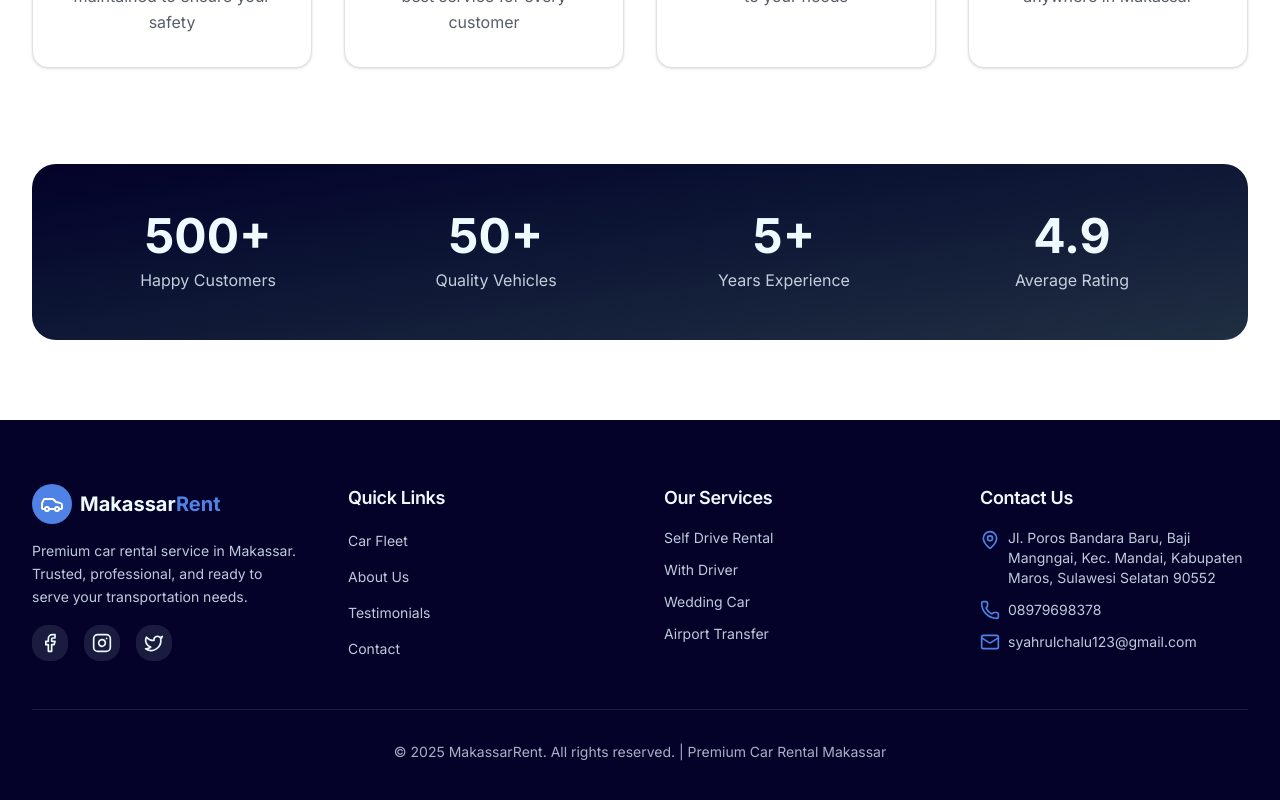
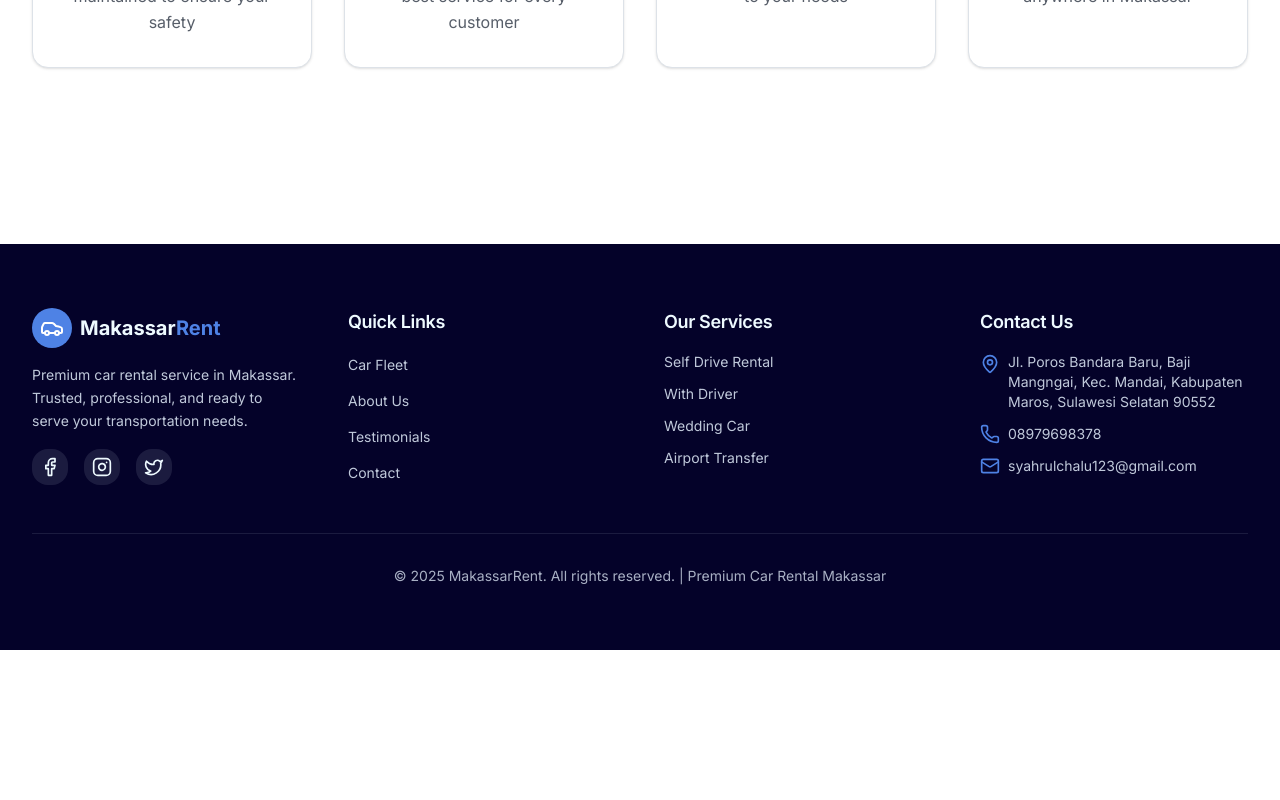
Before and after one commit to pakdhel/makassar-rent-car-new, a Next.js app: page /about in a window 1280 px wide. Shown: the part 1213-2013 px from the top of the page. After the commit the page ends 1863 px from the top, so only its background shows below. Built offline with nearby package versions, Linux system fonts and the light colour scheme.

Commit message:
menghilangkan stats

```diff
--- a/src/app/about/page.js
+++ b/src/app/about/page.js
@@ -101,7 +101,7 @@ export default function About() {
                 </div>
 
                 {/* Stats */}
-                <div className="grid md:grid-cols-4 gap-8 bg-linear-to-br from-primary to-secondary rounded-3xl p-12 text-primary-foreground">
+                {/* <div className="grid md:grid-cols-4 gap-8 bg-linear-to-br from-primary to-secondary rounded-3xl p-12 text-primary-foreground">
                 <div className="text-center space-y-2">
                     <div className="text-5xl font-bold">500+</div>
                     <div className="text-primary-foreground/80">Happy Customers</div>
@@ -118,7 +118,7 @@ export default function About() {
                     <div className="text-5xl font-bold">4.9</div>
                     <div className="text-primary-foreground/80">Average Rating</div>
                 </div>
-                </div>
+                </div> */}
             </div>
             </div>
             <Footer />
```
